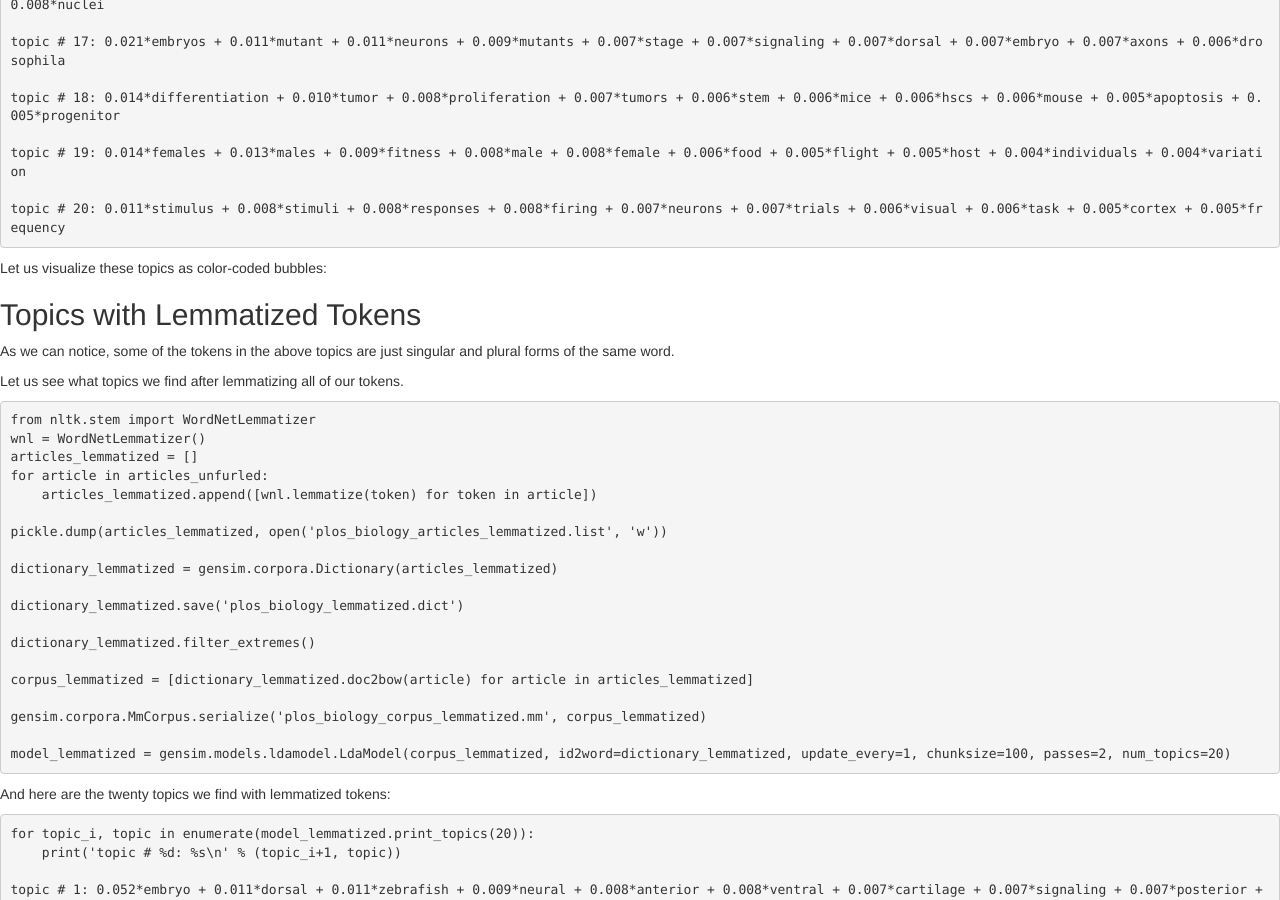
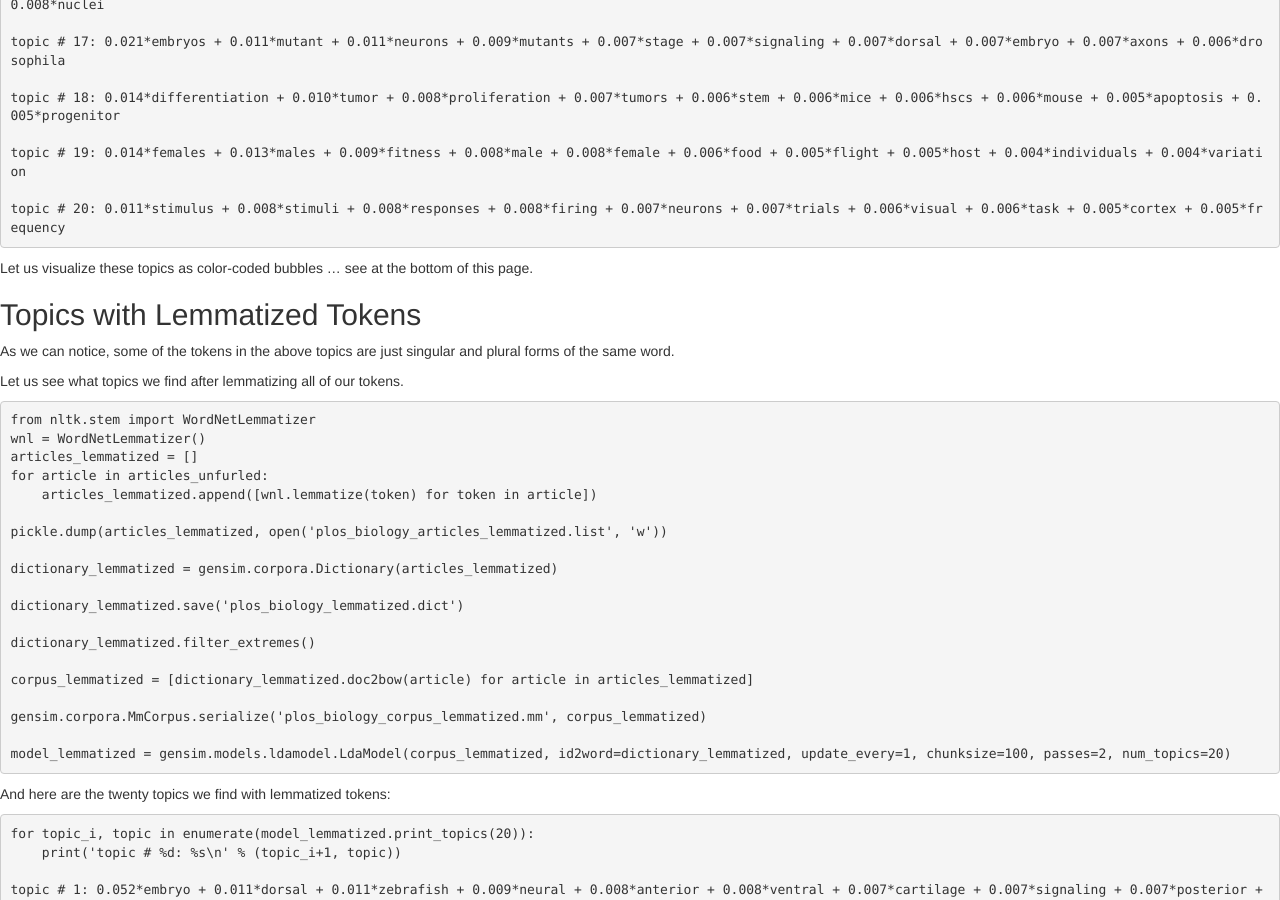
Before and after one commit to waltherg/backup.waltherg.github.io, a Jekyll site: the page built from _posts/2014-02-19-PLOS_Biology_Topics.md, in a window 1280 px wide and 900 px high, scrolled down 3063 px. Built offline with Jekyll 4.4.1, drawn with Linux system fonts in a browser that asks for light colours; nearby versions of some CDN libraries; comment, search, counter and statistics services are not loaded.

Commit message:
Refer to bottom

```diff
--- a/_posts/2014-02-19-PLOS_Biology_Topics.md
+++ b/_posts/2014-02-19-PLOS_Biology_Topics.md
@@ -182,7 +182,7 @@ And these are the twenty topics we find in 1,754 PLOS Biology articles:
 
     topic # 20: 0.011*stimulus + 0.008*stimuli + 0.008*responses + 0.008*firing + 0.007*neurons + 0.007*trials + 0.006*visual + 0.006*task + 0.005*cortex + 0.005*frequency
 
-Let us visualize these topics as color-coded bubbles:
+Let us visualize these topics as color-coded bubbles ... see at the bottom of this page.
 
 <style>
 
```
